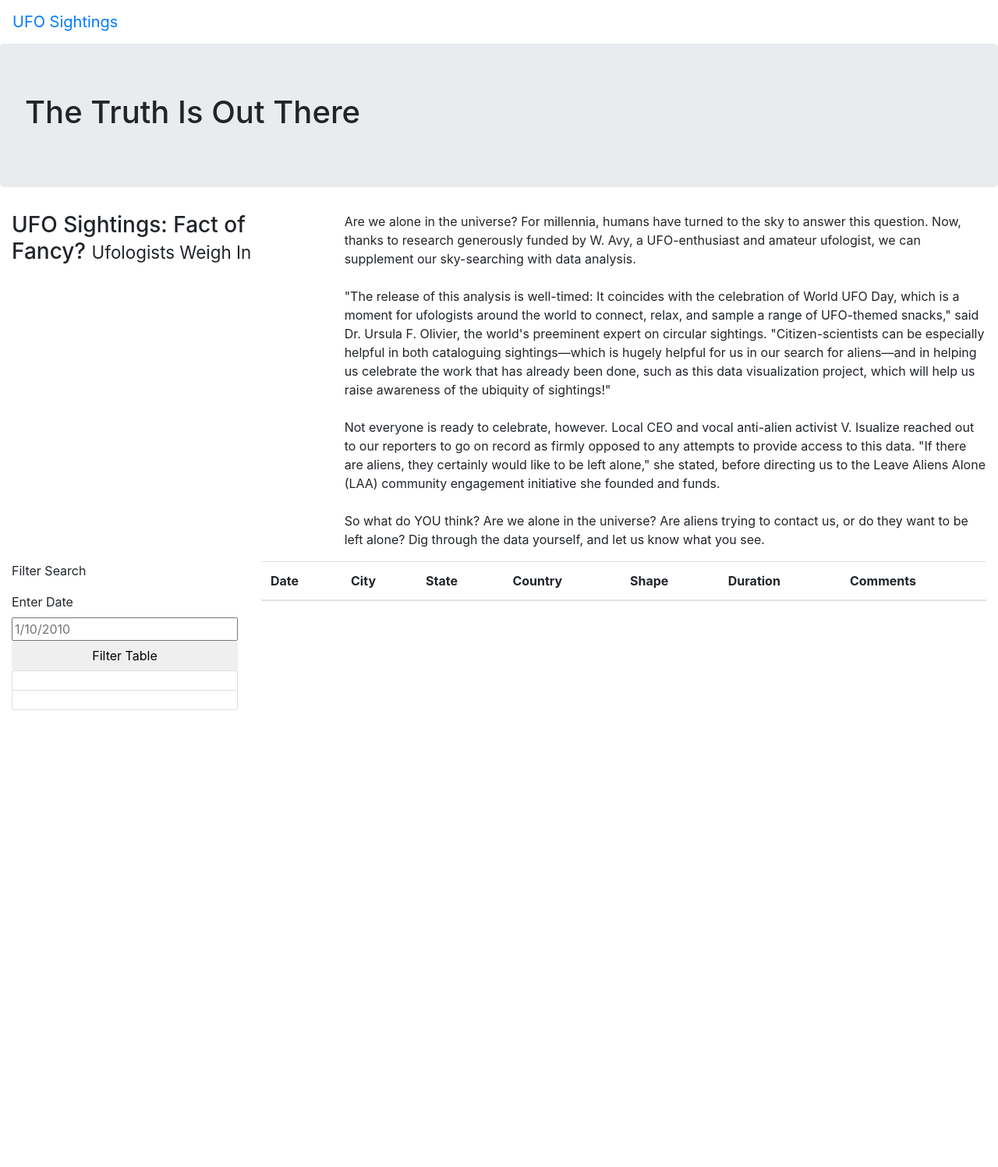
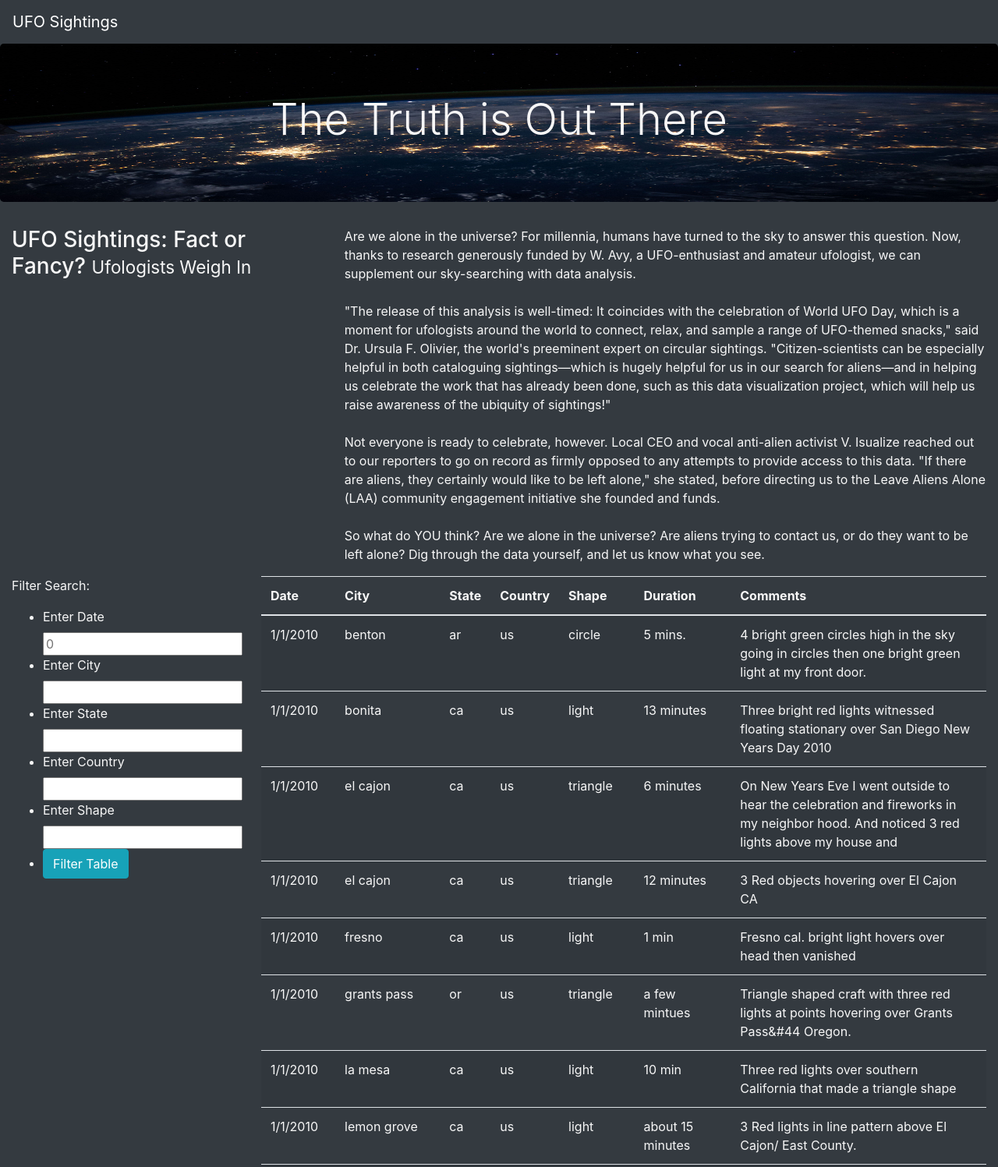
Before and after one commit to vrimsha/UFOs, a plain HTML site: page index.html in a window 1280 px wide. Shown: the top 1497 px of the page at 78% size. Before the commit the page ends 911 px from the top, so only its background shows below. Drawn offline with nearby package versions, Linux system fonts and the light colour scheme; files whose address does not match are found by name.

Commit message:
Filter UFO Sightings for multiple criteria

```diff
--- a/index.html
+++ b/index.html
@@ -1,55 +1,87 @@
 <!DOCTYPE html>
 <html lang="en">
-
 <head>
     <meta charset="UTF-8">
     <meta name="viewport" content="width=device-width, initial-scale=1.0">
-    <meta http-equiv="X-UA-Compatible" content="ie=edge">
     <title>UFO Finder</title>
+    <!-- link to Bootstrap's CDN(content delivery network)-->
     <link
       rel="stylesheet"
       href="https://maxcdn.bootstrapcdn.com/bootstrap/4.0.0/css/bootstrap.min.css"
       integrity="sha384-Gn5384xqQ1aoWXA+058RXPxPg6fy4IWvTNh0E263XmFcJlSAwiGgFAW/dAiS6JXm"
       crossorigin="anonymous"
     />
+    <!-- link to stylesheet in this directory-->
+    <link rel="stylesheet" href="static/css/style.css">
 </head>
- <body>
+<body class="bg-dark">
+    <!--The wrapper class adds a bit of extra functionality to Bootstrap.
+        It helps group the elements (e.g., title, paragraph, table, and filters)
+        and specifies the styling in our stylesheet.-->
     <div class="wrapper">
-    <nav class="navbar navbar-expand-lg">
+        <!--"navbar" indicates to Bootstrap that we want a component that fits
+            across the top of the page-->
+        <nav class="navbar navbar-dark bg-dark navbar-expand-lg">
             <a class="navbar-brand" href="index.html">UFO Sightings</a>
         </nav>
+        <div class="jumbotron">
+            <h1 class="display-4">The Truth is Out There</h1>
         </div>
-    <div class="jumbotron">
-        <h1>The Truth Is Out There</h1>
-      </div>
+         <!--ensure that both elements we’re adding will span the width of the viewport.
+        The "row" class makes sure that the title and paragraph will align neatly along the page.-->
         <div class="container-fluid">
             <div class="row">
+                 <!--assign four columns to the article title -->
                 <div class="col-md-4">
-            <h3>UFO Sightings: Fact of Fancy? <small>Ufologists Weigh In</small></h3>
+                    <h3>UFO Sightings: Fact or Fancy? <small>Ufologists Weigh In</small></h3>
                 </div>
+                <!--assign eight columns to the paragraph-->
                 <div class="col-md-8">
                     <p>
-              Are we alone in the universe? For millennia, humans have turned to the sky to
-              answer this question. Now, thanks to research generously funded by W. Avy, a
-              UFO-enthusiast and amateur ufologist, we can supplement our sky-searching with
-              data analysis.<br><br>"The release of this analysis is well-timed: It coincides with the celebration of World UFO Day, which is a moment for ufologists around the world to connect, relax, and sample a range of UFO-themed snacks," said Dr. Ursula F. Olivier, the world's preeminent expert on circular sightings. "Citizen-scientists can be especially helpful in both cataloguing sightings—which is hugely helpful for us in our search for aliens—and in helping us celebrate the work that has already been done, such as this data visualization project, which will help us raise awareness of the ubiquity of sightings!"<br><br>Not everyone is ready to celebrate, however. Local CEO and vocal anti-alien activist V. Isualize reached out to our reporters to go on record as firmly opposed to any attempts to provide access to this data. "If there are aliens, they certainly would like to be left alone," she stated, before directing us to the Leave Aliens Alone (LAA) community engagement initiative she founded and funds.<br><br>So what do YOU think? Are we alone in the universe? Are aliens trying to contact us, or do they want to be left alone? Dig through the data yourself, and let us know what you see.
-
+                        Are we alone in the universe? For millennia, humans have turned to the sky to answer
+                        this question. Now, thanks to research generously funded by W. Avy, a UFO-enthusiast
+                        and amateur ufologist, we can supplement our sky-searching with data analysis.
+                        <br>
+                        <br>"The release of this analysis is well-timed: It coincides with the celebration of World UFO Day, which is a moment for ufologists around the world to connect, relax, and sample a range of UFO-themed snacks," said Dr. Ursula F. Olivier, the world's preeminent expert on circular sightings. "Citizen-scientists can be especially helpful in both cataloguing sightings—which is hugely helpful for us in our search for aliens—and in helping us celebrate the work that has already been done, such as this data visualization project, which will help us raise awareness of the ubiquity of sightings!"<br><br>Not everyone is ready to celebrate, however. Local CEO and vocal anti-alien activist V. Isualize reached out to our reporters to go on record as firmly opposed to any attempts to provide access to this data. "If there are aliens, they certainly would like to be left alone," she stated, before directing us to the Leave Aliens Alone (LAA) community engagement initiative she founded and funds.
+                        <br>
+                        <br>So what do YOU think? Are we alone in the universe? Are aliens trying to contact us, or do they want to be left alone? Dig through the data yourself, and let us know what you see.
 
                     </p>
                 </div>
             </div>
         </div>
+        <!--create new container for table and filter button-->
         <div class="container-fluid">
             <div class="row">
               <div class="col-md-3">
-            <form>
-                <p>Filter Search</p>
-                <ul class="list-group">
+                <form class="bg-dark">
+                    <p>Filter Search:</p>
+                    <ul class="bg-dark">
+                      <li class="bg-dark">
                         <label for="date">Enter Date</label>
-                    <input type="text" placeholder="1/10/2010" id="datetime" />
-                    <button id="filter-btn" type="button" class="btn btn-default">Filter Table</button>
-                    <li class="list-group-item"></li>
-                    <li class="list-group-item"></li>
+                        <input type="text" placeholder="0" id="date" />
+                      </li>
+                      <li class="bg-dark">
+                        <label for="city">Enter City</label>
+                        <input type="text" placeholder="" id="city" />
+                      </li>
+                      <li class="bg-dark">
+                        <label for="state">Enter State</label>
+                        <input type="text" placeholder="" id="state" />
+                      </li>
+                      <li class="bg-dark">
+                        <label for="country">Enter Country</label>
+                        <input type="text" placeholder="" id="country" />
+                      </li>
+                      <li class="bg-dark">
+                        <label for="shape">Enter Shape</label>
+                        <input type="text" placeholder="" id="shape" />
+                      </li>
+                      <li class="bg-dark">
+                         <button id="filter-btn" type="button" class="btn btn-info">
+                           Filter Table
+                         </button>
+                      </li>
                     </ul>
                    </form>
               </div>
@@ -71,5 +103,10 @@
               </div>
             </div>
           </div>
+	</div>
+    <script src="https://cdnjs.cloudflare.com/ajax/libs/d3/4.11.0/d3.js"></script>
+    <script src="static/js/data.js"></script>
+    <script src="static/js/app.js"></script>
+
 </body>
 </html>
--- a/static/css/style.css
+++ b/static/css/style.css
@@ -1 +1,9 @@
-<link rel="stylesheet" href="static/css/style.css">
+body {
+    color: #f7f7f7;
+}
+
+.jumbotron {
+    background-image: url("/Users/veronikars7/Desktop/CLASS FOLDER/M11/UFOs/static/images/nasa.jpg");
+    background-size: 100% 100%;
+    text-align: center;
+}
--- a/static/js/app.js
+++ b/static/js/app.js
@@ -1,8 +1,9 @@
-// import the data from data.js
+// from data.js
 const tableData = data;
 
-// Reference the HTML table using d3
+// get table references
 var tbody = d3.select("tbody");
+
 function buildTable(data) {
     // First, clear out any existing data
     tbody.html("");
@@ -18,38 +19,55 @@ function buildTable(data) {
         Object.values(dataRow).forEach((val) => {
             let cell = row.append("td");
             cell.text(val);
+        });
+    });
+};
+
+// 1. Create a variable to keep track of all the filters as an object.
+var filters = {};
+
+// 3. Use this function to update the filters.
+function updateFilters() {
+
+    // 4a. Save the element that was changed as a variable.
+    let changedElement = d3.select(this);
+    // 4b. Save the value that was changed as a variable.
+    let elementValue = changedElement.property("value");
+    console.log(elementValue);
+    // 4c. Save the id of the filter that was changed as a variable.
+    let filterId = changedElement.attr("id");
+    console.log(filterId);
+
+    // 5. If a filter value was entered then add that filterId and value
+    // to the filters list. Otherwise, clear that filter from the filters object.
+    if (elementValue) {
+        filters[filterId] = elementValue;
+    } else {
+        delete filters[filterId];
     }
-      );
-    });
-  }
+    // 6. Call function to apply all filters and rebuild the table
+    filterTable();
 
-  function handleClick() {
-    // Grab the datetime value from the filter
-    let date = d3.select("#datetime").property("value");
+};
+
+// 7. Use this function to filter the table when data is entered.
+function filterTable() {
+
+    // 8. Set the filtered data to the tableData.
     let filteredData = tableData;
 
-     // Check to see if a date was entered and filter the
-    // data using that date.
-    if (date) {
-      // Apply `filter` to the table data to only keep the
-      // rows where the `datetime` value matches the filter value
-      filteredData = filteredData.filter(row => row.datetime === date);
-    }
+    // 9. Loop through all of the filters and keep any data that
+    // matches the filter values
+    Object.entries(filters).forEach(([key, value]) => {
+        filteredData = filteredData.filter(row => row[key] === value);
+    });
 
-     // Rebuild the table using the filtered data
-    // @NOTE: If no date was entered, then filteredData will
-    // just be the original tableData.
+    // 10. Finally, rebuild the table using the filtered data
     buildTable(filteredData);
-  }
+};
 
-  // Attach an event to listen for the form button
-  d3.selectAll("#filter-btn").on("click", handleClick);
+// 2. Attach an event to listen for changes to each filter
+d3.selectAll("input").on("change", updateFilters);
 
 // Build the table when the page loads
 buildTable(tableData);
-
-  // Attach an event to listen for the form button
-  d3.selectAll("#filter-btn").on("click", handleClick);
-
-  // Build the table when the page loads
-  buildTable(tableData);
```
Also changed, not shown: static/js/app_1.js (added, +55 -0 lines), static/images/Filter_search.png (added), static/images/example.png (added), static/images/nasa.jpg (added), 5 other files. Lines whose indentation alone changed are shown as unchanged.
